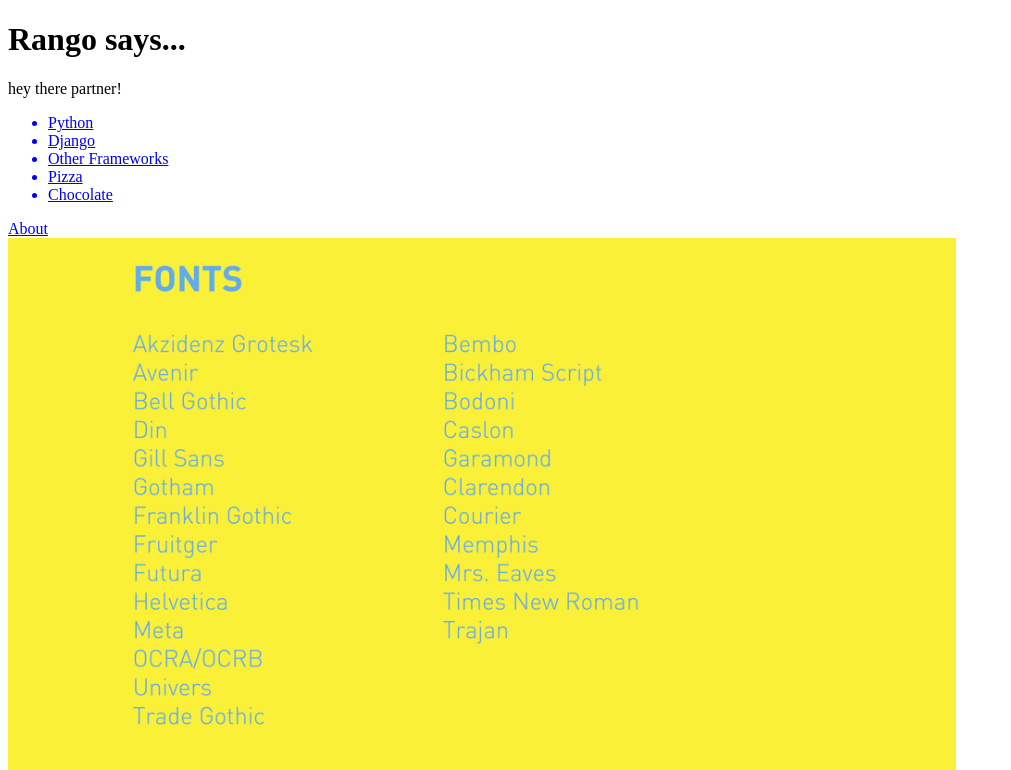
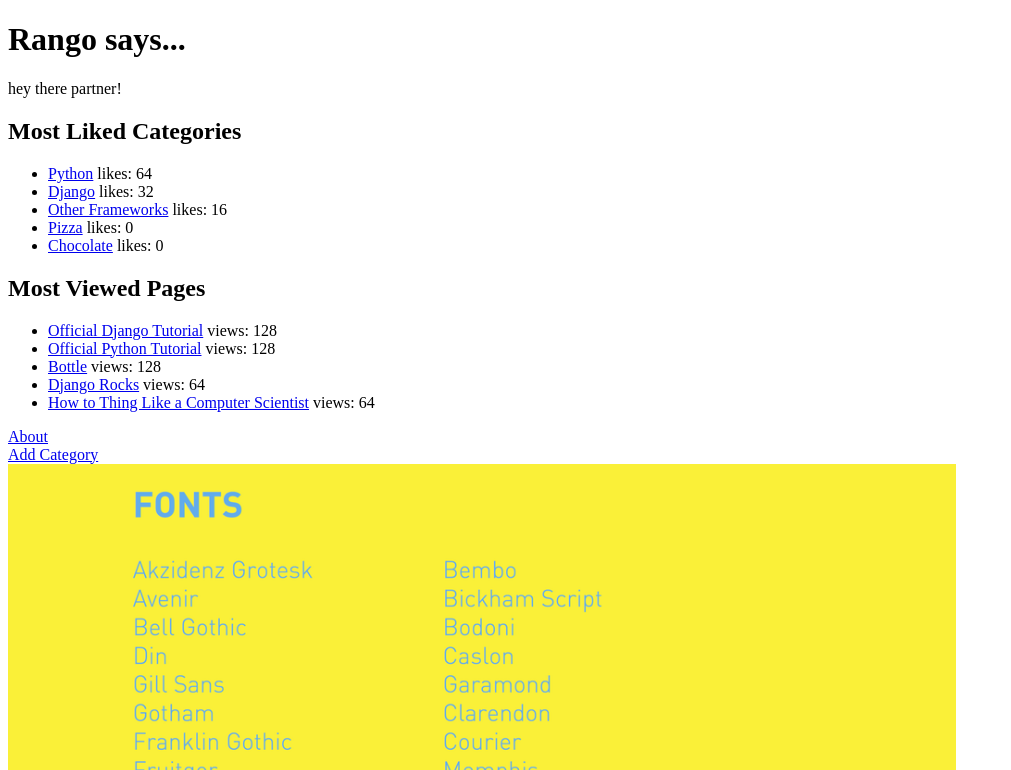
Before and after one commit to JayWelborn/Rango, a Django app: page / in a window 1280 px wide. Shown: the top 770 px of the page, without its empty margins (0-1011 px from the left). Run offline with Django 3.2, Linux system fonts and the light colour scheme; data comes from the database, SQL or seed files in the repository; both versions use the stored data as it was after the commit.

Commit message:
added forms to make categories and pages

```diff
--- a/tango_with_django_project/rango/templates/rango/about.html
+++ b/tango_with_django_project/rango/templates/rango/about.html
@@ -16,7 +16,7 @@
             <br/>
         </div>
         <div>
-            <a href="/rango/">Home</a>
+            <a href="{% url 'index' %}">Home</a>
             <br/>
         </div>
         <img src="{% static 'images/fonts.png' %}"
--- a/tango_with_django_project/rango/templates/rango/category.html
+++ b/tango_with_django_project/rango/templates/rango/category.html
@@ -11,7 +11,7 @@
                 {% if pages %}
                     <ul>
                         {% for page in pages %}
-                        <li><a href="{{ page.url }}" target="_blank">{{ page.title }}</a></li>
+                        <li><a href="{{ page.url }}" target="_blank">{{ page.title }}</a> views: {{ page.views }}</li>
                         {% endfor %}
                     </ul>
                     {% else %}
@@ -21,5 +21,8 @@
                 <strong>The specified category does not exist!</strong>
             {% endif %}
         </div>
+        <a href="/">Home</a>
+        <br>
+        <a href="{% url 'add_page' category.slug %}">Add Page</a>
     </body>
 </html>
--- a/tango_with_django_project/rango/templates/rango/index.html
+++ b/tango_with_django_project/rango/templates/rango/index.html
@@ -16,9 +16,13 @@
 
         <div>
             {% if categories %}
+            <h2>Most Liked Categories</h2>
             <ul>
                 {% for category in categories %}
-                <a href="/rango/category/{{ category.slug }}"><li>{{ category.name }}</li></a>
+                <li>
+                    <a href="{% url 'show_category' category.slug %}">{{ category.name }}</a>
+                    likes: {{ category.likes }}
+                </li>
                 {% endfor %}
             </ul>
             {% else %}
@@ -27,7 +31,22 @@
         </div>
 
         <div>
+            {% if pages %}
+            <h2>Most Viewed Pages</h2>
+            <ul>
+                {% for page in pages %}
+                <li><a href="{{ page.url }}">{{ page.title }}</a> views: {{ page.views }}</li>
+                {% endfor %}
+            </ul>
+            {% else %}
+            <strong>No Pages to Display</strong>
+            {% endif %}
+        </div>
+
+        <div>
             <a href="/rango/about">About</a>
+            <br/>
+            <a href="/rango/add_category/">Add Category</a>
             <br/>
         </div>
 
--- a/tango_with_django_project/rango/urls.py
+++ b/tango_with_django_project/rango/urls.py
@@ -4,7 +4,10 @@
 
 urlpatterns = [
     url(r'^about', views.about, name='about'),
+    url(r'^add_category/$', views.add_category, name='add_category'),
     url(r'^category/(?P<category_name_slug>[\w\-]+)/$',
         views.show_category, name='show_category'),
+    url(r'category/(?P<category_name_slug>[\w\-]+)/add_page/$',
+        views.add_page, name='add_page'),
     url(r'^$', views.index, name='index'),
 ]
--- a/tango_with_django_project/rango/views.py
+++ b/tango_with_django_project/rango/views.py
@@ -2,18 +2,30 @@
 from django.http import HttpResponse
 
 from .models import Category, Page
+from .forms import CategoryForm, PageForm
 
 
 def index(request):
+    """
+    View for index page.
+    Passes template a list of the top five rated categories, and
+    the top five most viewed pages.
+    """
 
     category_list = Category.objects.order_by('-likes')[:5]
+    pages_list = Page.objects.order_by('-views')[:5]
     context_dict = {
         'categories': category_list,
+        'pages': pages_list
     }
     return render(request, 'rango/index.html', context=context_dict)
 
 
 def about(request):
+    """
+    View for about page.
+    Renders template with 'name' for demonstration purposes
+    """
 
     context_dict = {
         'name': "Jay Welborn"
@@ -22,6 +34,13 @@
 
 
 def show_category(request, category_name_slug):
+    """
+    Detail view for category.
+    Loads category data and related page data into
+    context dictionary.
+    If specified category doesn't exist, returns
+    empty list.
+    """
 
     context_dict = {}
 
@@ -43,3 +62,64 @@
         context_dict['pages'] = None
 
     return render(request, 'rango/category.html', context_dict)
+
+
+def add_category(request):
+    """
+    View for allowing users to add categories.
+    CategoryForm defined in rango.forms.py
+    """
+
+    form = CategoryForm()
+
+    # Is HTTP method POST?
+    if request.method == 'POST':
+        form = CategoryForm(request.POST)
+
+        # Validates form
+        if form.is_valid():
+            form.save(commit=True)
+            # Take user back to index page where they will see their new
+            # category listed
+            return index(request)
+
+        else:
+            # Print errors to terminal
+            print(form.errors)
+
+    return render(request, 'rango/add_category.html/', {'form': form})
+
+
+def add_page(request, category_name_slug):
+    """
+    View for allong users to add pages.
+    PageForm defined in rango.forms.py
+    """
+
+    try:
+        category = Category.objects.get(slug=category_name_slug)
+
+    except Category.DoesNotExist:
+        category = None
+
+    form = PageForm()
+
+    # handles incoming data when form is posted
+    if request.method == 'POST':
+        form = PageForm(request.POST)
+
+        # saves model if form is valid
+        if form.is_valid():
+            if category:
+                page = form.save(commit=False)
+                page.category = category
+                page.views = 0
+                page.save()
+                return show_category(request, category_name_slug)
+
+        # print errors to terminal if form isn't valid
+        else:
+            print(form.errors)
+
+    context_dict = {'form': form, 'category': category}
+    return render(request, 'rango/add_page.html', context_dict)
```
Also changed, not shown: tango_with_django_project/populate_rango.py (+18 -10 lines), tango_with_django_project/rango/forms.py (added, +35 -0 lines), tango_with_django_project/rango/templates/rango/add_category.html (added, +28 -0 lines), tango_with_django_project/rango/templates/rango/add_page.html (added, +28 -0 lines), tango_with_django_project/db.sqlite3.
